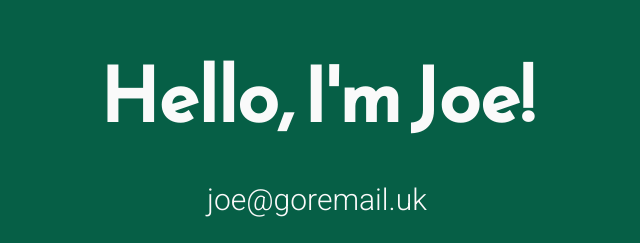
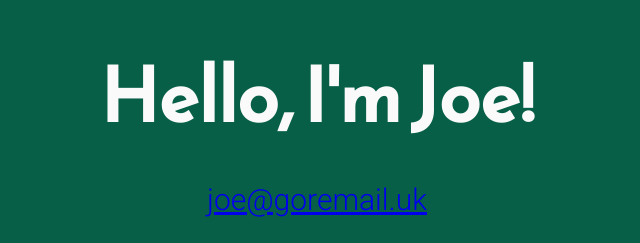
Before and after one commit to joe-gore/joe-gore.github.io, a plain HTML site: page index.html in a window 1280 px wide. Shown: the part 217-460 px from the top of the page, without its empty margins (323-963 px from the left). Drawn offline with Linux system fonts and the light colour scheme.

Commit message:
Update index.html

```diff
--- a/index.html
+++ b/index.html
@@ -18,7 +18,7 @@
 <body>
 	<main>
 		<div class="intro">Hello, I'm Joe!</div>
-		<div class="tagline">joe@goremail.uk</div>
+                <div class="tagline"><a href="mailto:joe@goremail.uk">joe@goremail.uk</a></div>
 		<!-- Find your icons from here - https://fontawesome.com/icons?d=gallery&s=brands -->
 		<div class="icons-social">
 			<a target="_blank" href="https://github.com/joe-gore">
```
